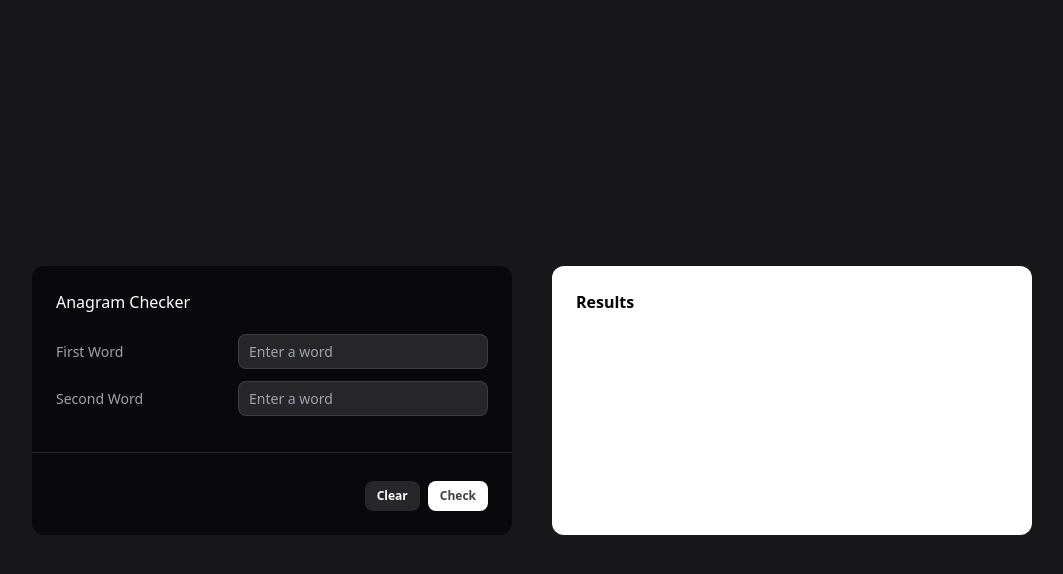
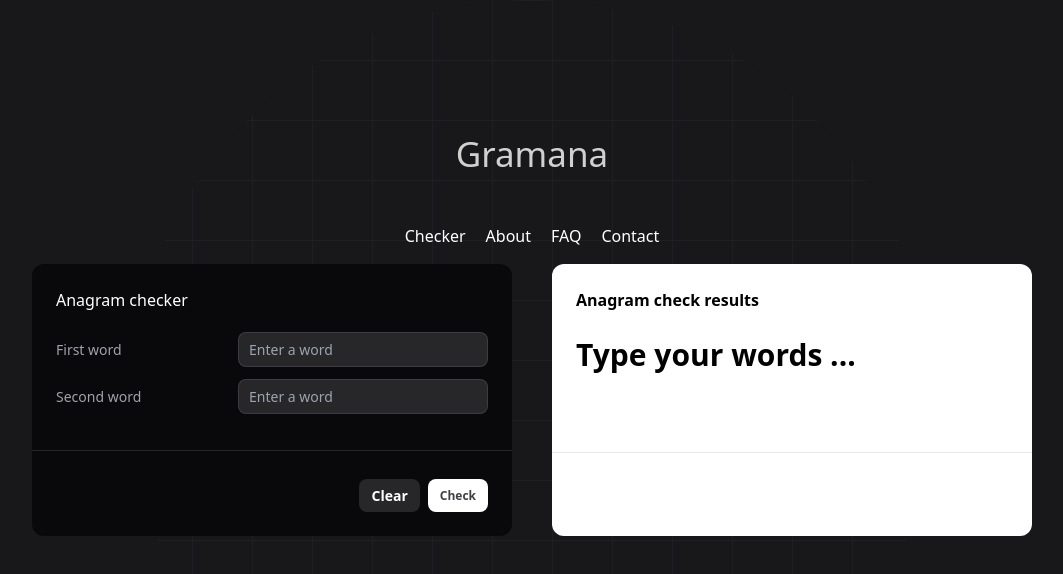
Before and after one commit to johnkennethpteodoro/anagramApp, a Vue app: page / in a window 1280 px wide. Shown: the top 574 px of the page, without its empty margins (108-1171 px from the left). Built offline with nearby package versions, Linux system fonts and the light colour scheme.

Commit message:
update the ui

```diff
--- a/src/App.vue
+++ b/src/App.vue
@@ -4,6 +4,7 @@ import { ref } from "vue";
 const isText1 = ref("");
 const isText2 = ref("");
 const resultMessage = ref("");
+const resultDetails = ref(""); // Added for detailed result
 
 const handleAnagramWord = (t1, t2) => {
 	const text1 = t1.toLowerCase().trim();
@@ -11,35 +12,86 @@ const handleAnagramWord = (t1, t2) => {
 
 	if (!text1 || !text2) {
 		resultMessage.value = "Both inputs must be filled.";
+		resultDetails.value = "";
 		return;
 	}
 
-	if (text1.length !== text2.length) {
-		resultMessage.value = "The words are of different lengths and cannot be anagrams.";
-		return false;
-	}
+	// if (text1.length !== text2.length) {
+	// 	resultMessage.value = "The words are of different lengths and cannot be anagrams.";
+	// 	resultDetails.value = "";
+	// 	return false;
+	// }
 
+	// Logic to check anagram and character count comparison
 	const isAnagram = text1.split("").sort().join("") === text2.split("").sort().join("");
 
-	resultMessage.value = isAnagram ? "It's an anagram word!" : "It's not an anagram word.";
+	if (isAnagram) {
+		resultMessage.value = "A valid anagram :)";
+		resultDetails.value = ""; // Clear the detailed result for anagram match
+	} else {
+		resultMessage.value = "Not a valid anagram :(";
+
+		// Compare characters count and display missing/matching counts
+		let sourceCount = {};
+		let anagramCount = {};
+
+		// Count characters in each word
+		text1.split("").forEach((char) => (sourceCount[char] = (sourceCount[char] || 0) + 1));
+		text2.split("").forEach((char) => (anagramCount[char] = (anagramCount[char] || 0) + 1));
+
+		let matchCount = 0;
+		let missingCount = 0;
+
+		// Compare character counts
+		for (let char in sourceCount) {
+			if (anagramCount[char]) {
+				matchCount += Math.min(sourceCount[char], anagramCount[char]);
+			} else {
+				missingCount += sourceCount[char];
+			}
+		}
+
+		for (let char in anagramCount) {
+			if (!sourceCount[char]) {
+				missingCount += anagramCount[char];
+			}
+		}
+
+		resultDetails.value = `Matches word: ${matchCount}, Missing word: ${missingCount}`;
+	}
 };
 
 const clearInputs = () => {
 	isText1.value = "";
 	isText2.value = "";
 	resultMessage.value = "";
+	resultDetails.value = ""; // Clear the detailed result when clearing
 };
 </script>
 
 <template>
-	<div class="bg-zinc-900">
-		<div class="flex justify-center h-screen w-full items-center">
+	<div class="bg-zinc-900 h-screen">
+		<div
+			class="bg-layout absolute inset-0 m-auto w-[800px] h-[800px] opacity-20 z-10 rounded-full"
+		></div>
+		<h1
+			class="flex gap-5 justify-center absolute top-32 text-white text-center w-full text-[35px]"
+		>
+			Gramana
+		</h1>
+		<ul class="flex gap-5 justify-center absolute top-56 text-white text-center w-full z-20">
+			<li><a href="">Checker</a></li>
+			<li><a href="">About</a></li>
+			<li><a href="">FAQ</a></li>
+			<li><a href="">Contact</a></li>
+		</ul>
+		<div class="flex justify-center h-full w-full items-center">
 			<div class="grid grid-cols-2 w-[1000px] gap-10">
-				<div class="py-6 bg-zinc-950 rounded-xl">
-					<h1 class="text-white mb-5 mx-6">Anagram Checker</h1>
+				<div class="py-6 bg-zinc-950 rounded-xl z-20">
+					<h1 class="text-white mb-5 mx-6">Anagram checker</h1>
 
 					<div class="flex justify-between items-center mb-3 mx-6">
-						<h1 class="text-zinc-400 text-[14px] font-medium">First Word</h1>
+						<h1 class="text-zinc-400 text-[14px] font-medium">First word</h1>
 						<input
 							v-model="isText1"
 							type="text"
@@ -48,7 +100,7 @@ const clearInputs = () => {
 						/>
 					</div>
 					<div class="flex justify-between items-center mb-9 mx-6">
-						<h1 class="text-zinc-400 text-[14px] font-medium">Second Word</h1>
+						<h1 class="text-zinc-400 text-[14px] font-medium">Second word</h1>
 						<input
 							v-model="isText2"
 							type="text"
@@ -57,12 +109,12 @@ const clearInputs = () => {
 						/>
 					</div>
 
-					<div class="border-b-[1px] border-zinc-800 bg-zinc-800 border-opacity-10"></div>
+					<div class="border-b-[1px] border-zinc-800"></div>
 
 					<div class="w-full flex justify-end gap-2">
 						<button
 							@click="clearInputs"
-							class="text-white mt-7 bg-zinc-800 px-3 py-1.5 text-[12px] font-semibold rounded-lg"
+							class="text-white mt-7 bg-zinc-800 px-3 py-1.5 text-[14px] font-semibold rounded-lg"
 						>
 							Clear
 						</button>
@@ -74,18 +126,23 @@ const clearInputs = () => {
 						</button>
 					</div>
 				</div>
-				<div class="bg-white rounded-xl p-6">
-					<h1 class="text-black mb-5 font-semibold">Results</h1>
+				<div class="bg-white rounded-xl py-6 z-20">
+					<h1 class="text-black mb-5 font-semibold mx-6">Anagram check results</h1>
 					<h1
 						:class="{
-							'text-green-500': resultMessage === 'It\'s an anagram word!',
-							'text-red-500': resultMessage === 'It\'s not an anagram word.',
+							'text-green-500': resultMessage === 'A valid anagram :)',
+							'text-red-500': resultMessage === 'Not a valid anagram :(',
 							'text-[30px]': true,
 							'font-bold': true,
+							'px-6': true,
 						}"
 					>
-						{{ resultMessage }}
+						{{ resultMessage ? resultMessage : "Type your words ..." }}
 					</h1>
+					<div class="border-b-[1px] border-zinc-800 border-opacity-10 mt-[75px]"></div>
+					<h2 class="text-black text-[16px] font-medium mt-2 mx-6" v-if="resultDetails">
+						{{ resultDetails }}
+					</h2>
 				</div>
 			</div>
 		</div>
@@ -93,7 +150,9 @@ const clearInputs = () => {
 </template>
 
 <style scoped>
-/* * {
-	border: 1px solid red;
-} */
+.bg-layout {
+	background-image: linear-gradient(#3f3f46 1px, transparent 1px),
+		linear-gradient(to right, #3f3f46 1px, #18181b 1px);
+	background-size: 60px 60px;
+}
 </style>
```
